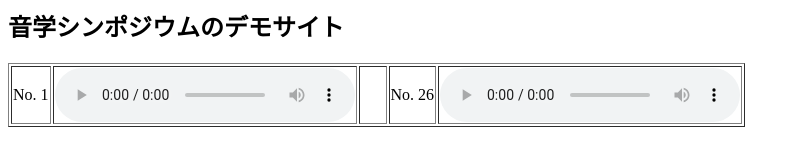
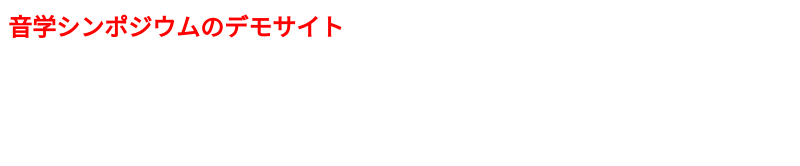
Before and after one commit to kou-wakayama/demo_0624, a plain HTML site: page index.html in a window 1280 px wide. Shown: the whole page, without its empty margins (0-800 px from the left). Drawn offline with Linux system fonts and the light colour scheme.

Commit message:
Update index.html

```diff
--- a/index.html
+++ b/index.html
@@ -4,9 +4,9 @@
 <title>音学シンポジウムのデモサイト</title>
 </head>
 <body>
-<H2>音学シンポジウムのデモサイト</H2>
+<H2><font color="red">音学シンポジウムのデモサイト</font></H2>
 
-<table border=1>
+<!-- <table border=1>
     <tr>
     <td> No. 1 </td>
     <td><audio src=wav_f/1.wav controls></audio></td>
@@ -14,6 +14,6 @@
     <td> No. 26 </td>
     <td><audio src=wav_f/26.wav controls></audio></td>
     </tr>
-</table>
+</table> -->
 </body>
 </html>
```
